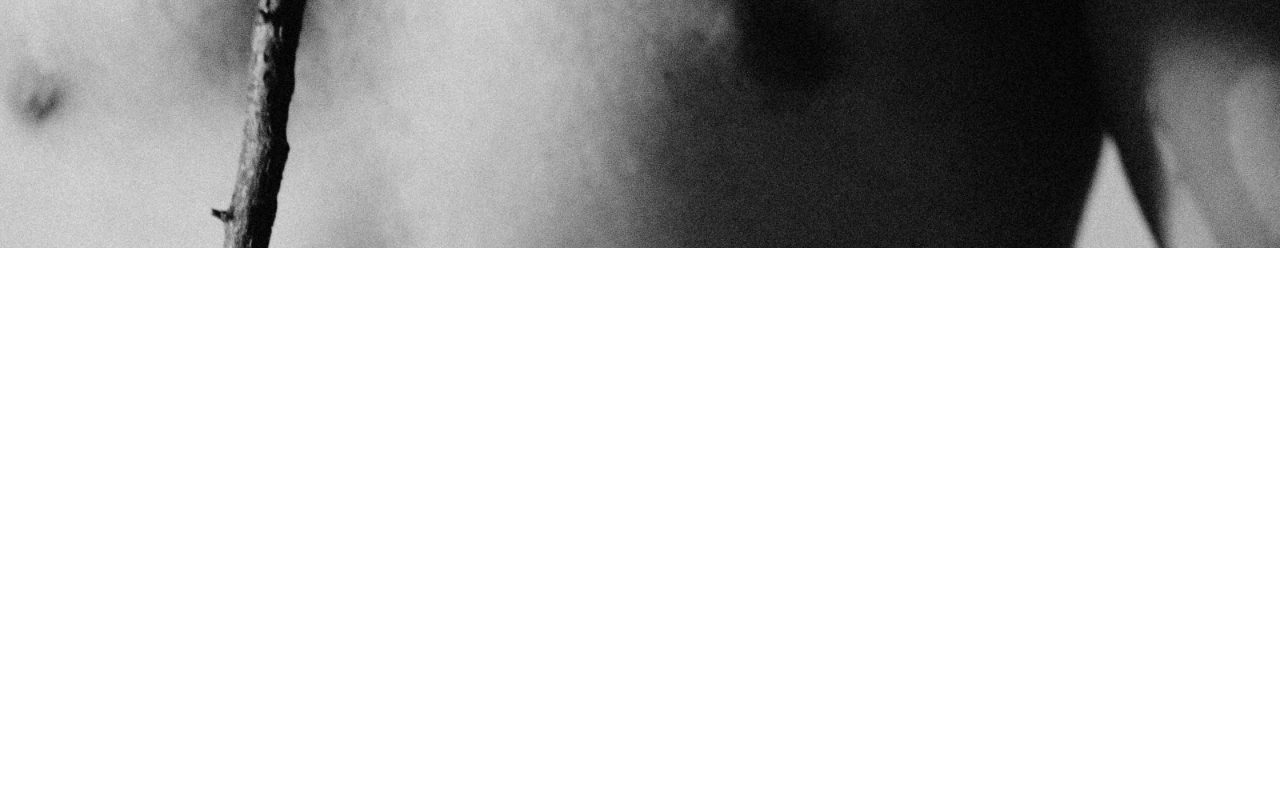
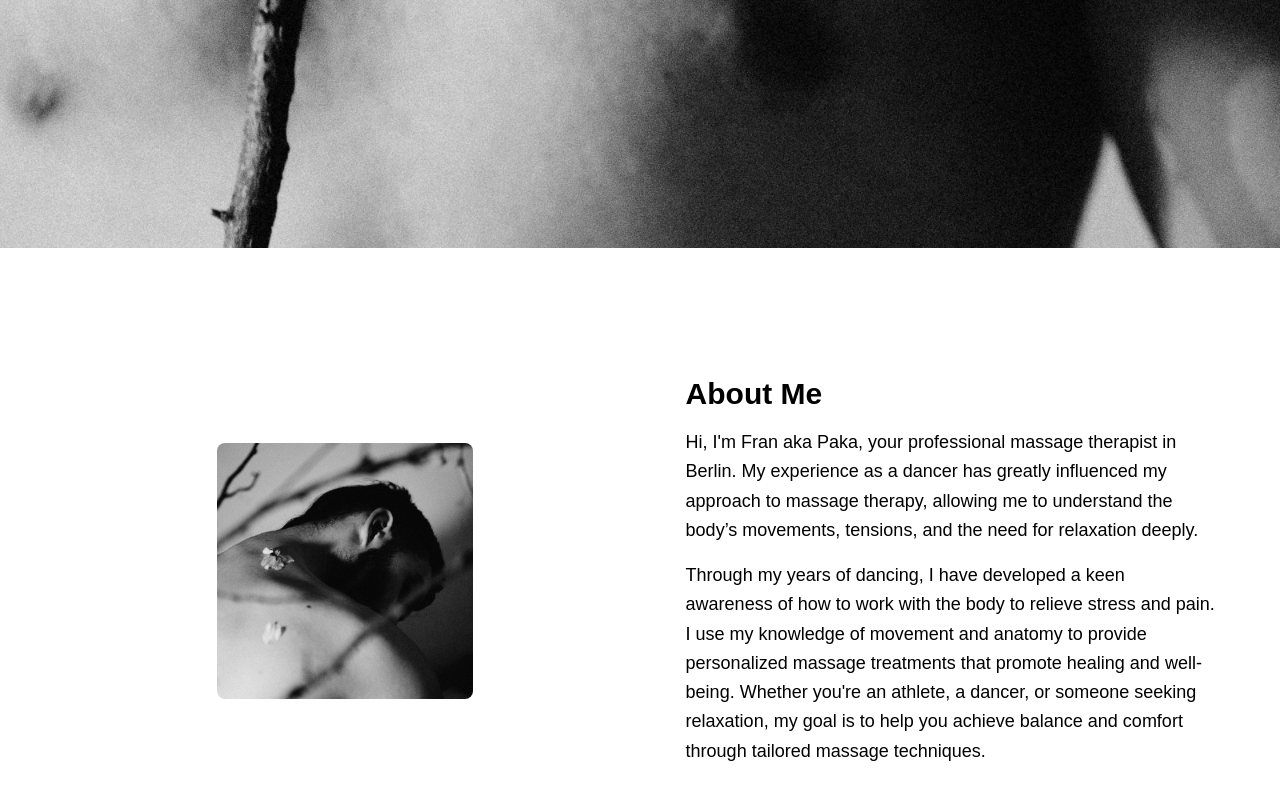
Before and after one commit to Franmg94/BodyTreatments, a React (Vite) app: page / in a window 1280 px wide. Shown: the part 5130-5930 px from the top of the page. Before the commit the page ends 5458 px from the top, so only its background shows below. Built offline with nearby package versions, Linux system fonts and the light colour scheme.

Commit message:
Refactor App component to add AboutMeSection component

```diff
--- a/src/App.jsx
+++ b/src/App.jsx
@@ -1,3 +1,4 @@
+import AboutMeSection from "./components/AboutMe";
 import Banner from "./components/Banner";
 import { FormProvider } from "./components/FormContext";
 import Hero from "./components/Hero";
@@ -18,6 +19,7 @@ function App() {
         <TreatmentsSection />
         <PriceSection />
         <Banner />
+        <AboutMeSection />
       </FormProvider>
     </>
   );
--- /dev/null
+++ b/src/components/AboutMe.tsx
@@ -0,0 +1,30 @@
+import React from "react";
+import profileImage from "../assets/images/profile.jpg";
+import { ABOUT } from "../constants";
+
+const AboutMeSection = () => {
+  return (
+    <section id="about-me" className="bg-white p-12">
+      <div className="container mx-auto px-4 flex flex-col-reverse gap-7 md:flex-row items-center">
+        <div className="w-full md:w-1/2 flex justify-center mb-8 md:mb-0">
+          <div className="relative w-64 h-64 custom-rotate-shadow">
+            <img
+              src={profileImage}
+              alt="Profile"
+              className="w-full h-full object-cover rounded-lg"
+            />
+          </div>
+        </div>
+        <div className="w-full md:w-1/2 md:pl-8">
+          <h2 className="text-3xl font-bold mb-4 font-raleway">About Me</h2>
+          <p className="text-lg mb-4 font-heebo leading-relaxed">
+            {ABOUT.text1}
+          </p>
+          <p className="text-lg font-heebo leading-relaxed">{ABOUT.text2}</p>
+        </div>
+      </div>
+    </section>
+  );
+};
+
+export default AboutMeSection;
--- a/src/constants/index.jsx
+++ b/src/constants/index.jsx
@@ -53,9 +53,9 @@ export const LOCATIONS = [
 
 export const ABOUT = {
   text1:
-    "I create events, responsive websites that blend creativity with efficiency",
+    "Hi, I'm Fran aka Paka, your professional massage therapist in  Berlin. My experience as a dancer has greatly influenced my approach  to massage therapy, allowing me to understand the body’s movements,  tensions, and the need for relaxation deeply.",
   text2:
-    "Hello! I'm Ceren Kallay, I'm an event producer and cultural curator based in Berlin, originally from Turkey. I graduated from the Department of European Union Studies at Istanbul Bilgi University and have over a decade of experience in the entertainment industry. I have  had the privilege of working as a coordinator and event manager for major events and film festivals, including the !f İstanbul Independent Film Festival and the Istanbul Film Festival.",
+    "Through my years of dancing, I have developed a keen awareness of how to work with the body to relieve stress and pain. I use my knowledge of movement and anatomy to provide personalized massage treatments that promote healing and well-being. Whether you're an athlete, a dancer, or someone seeking relaxation, my goal is to help you achieve balance and comfort through tailored massage techniques.",
 };
 
 export const TREATMENTS = [
```
